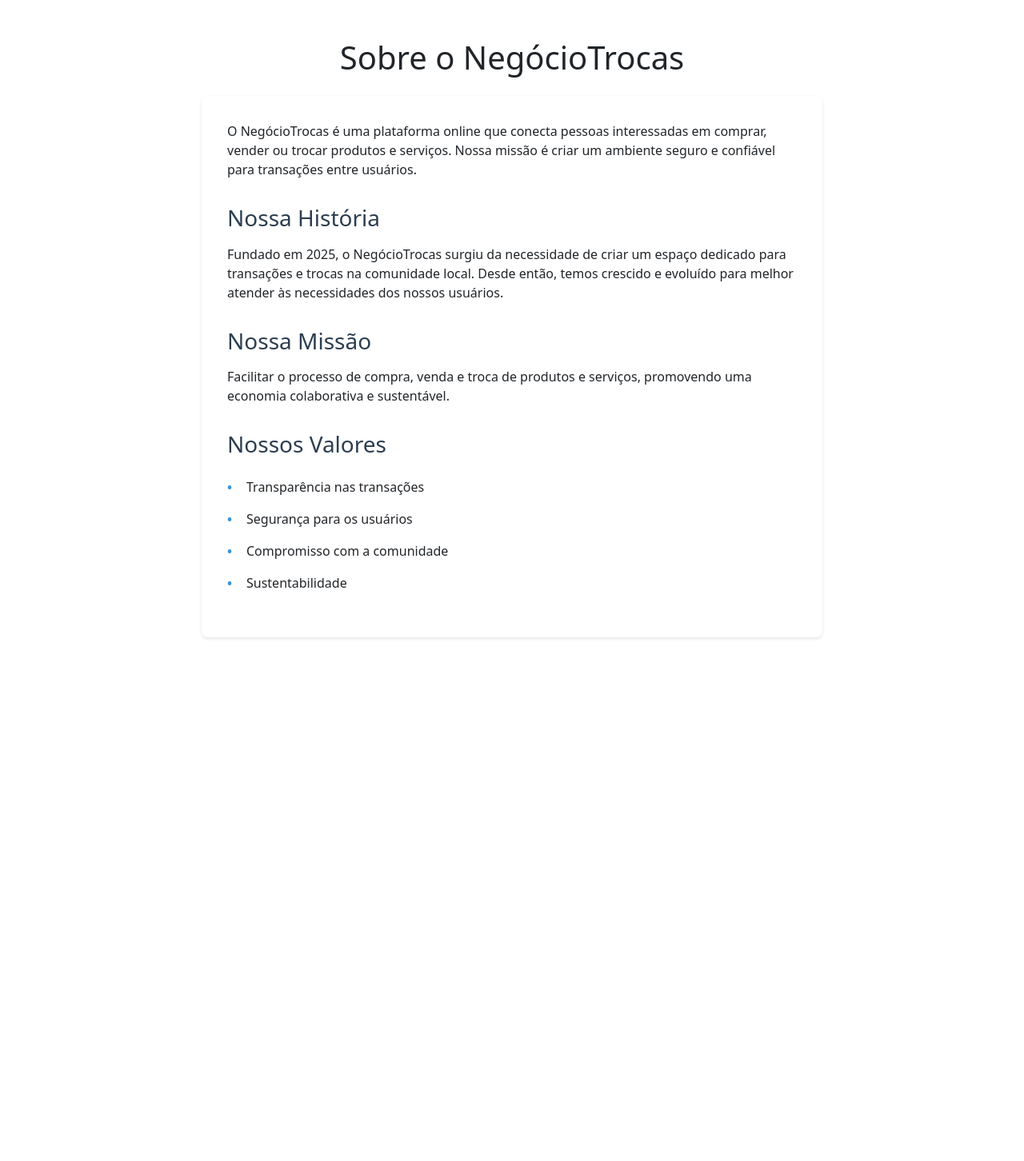
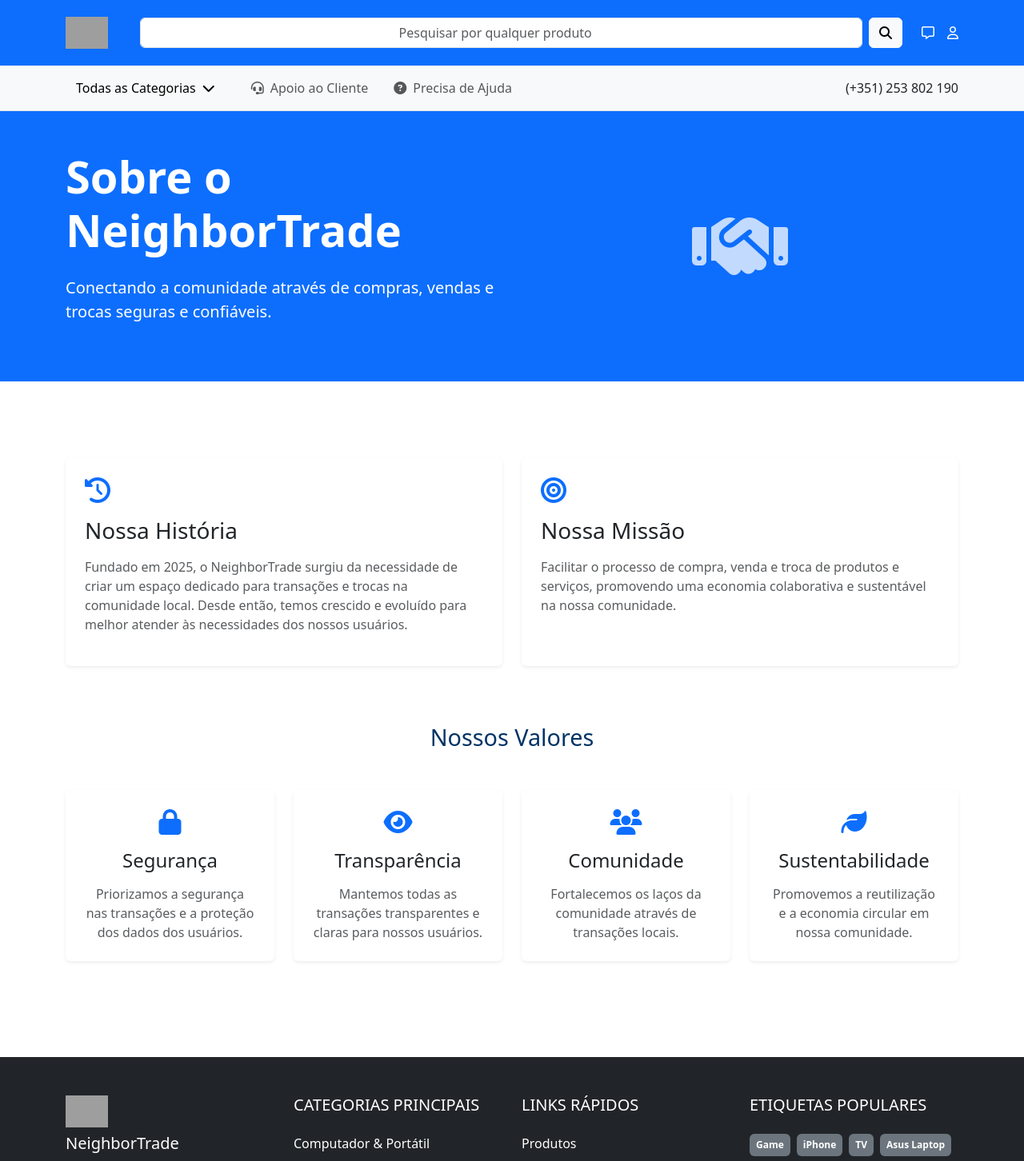
Before and after one commit to ipca-pedro/NeighborTradeMarket, a React (Create React App) app in the folder frontend/: page /sobre-nos in a window 1280 px wide. Shown: the top 1452 px of the page at 80% size. Before the commit the page ends 845 px from the top, so only its background shows below. Built offline with nearby package versions, Linux system fonts and the light colour scheme; grey boxes are pictures that could not be loaded.

Commit message:
Alteração precisa de ajuda e sobre nós

```diff
--- a/frontend/src/components/about/About.js
+++ b/frontend/src/components/about/About.js
@@ -1,44 +1,128 @@
 import React from 'react';
-import { Container, Row, Col } from 'react-bootstrap';
+import { Container, Row, Col, Card } from 'react-bootstrap';
+import Header from '../layout/Header';
+import Footer from '../layout/Footer';
 import './About.css';
 
 const About = () => {
     return (
-        <Container className="about-page py-5">
-            <Row>
-                <Col>
-                    <h1 className="text-center mb-4">Sobre o NegócioTrocas</h1>
-                    <div className="about-content">
-                        <p>
-                            O NegócioTrocas é uma plataforma online que conecta pessoas interessadas em comprar,
-                            vender ou trocar produtos e serviços. Nossa missão é criar um ambiente seguro e
-                            confiável para transações entre usuários.
+        <>
+            <Header />
+
+            {/* Banner Principal */}
+            <section className="hero-section bg-primary text-white py-5 mb-5">
+                <Container>
+                    <Row className="align-items-center">
+                        <Col md={6}>
+                            <h1 className="display-4 fw-bold mb-4">Sobre o NeighborTrade</h1>
+                            <p className="lead mb-4">
+                                Conectando a comunidade através de compras, vendas e trocas seguras e confiáveis.
                             </p>
+                        </Col>
+                        <Col md={6} className="text-center">
+                            <i className="fas fa-handshake fa-6x opacity-75"></i>
+                        </Col>
+                    </Row>
+                </Container>
+            </section>
 
-                        <h3>Nossa História</h3>
-                        <p>
-                            Fundado em 2025, o NegócioTrocas surgiu da necessidade de criar um espaço
+            {/* Conteúdo Principal */}
+            <Container className="py-5">
+                {/* Nossa História */}
+                <Row className="mb-5">
+                    <Col lg={6} className="mb-4">
+                        <Card className="border-0 shadow-sm h-100">
+                            <Card.Body className="p-4">
+                                <div className="text-primary mb-3">
+                                    <i className="fas fa-history fa-2x"></i>
+                                </div>
+                                <h3 className="mb-3">Nossa História</h3>
+                                <p className="text-muted">
+                                    Fundado em 2025, o NeighborTrade surgiu da necessidade de criar um espaço
                                     dedicado para transações e trocas na comunidade local. Desde então, temos
                                     crescido e evoluído para melhor atender às necessidades dos nossos usuários.
                                 </p>
+                            </Card.Body>
+                        </Card>
+                    </Col>
+                    <Col lg={6} className="mb-4">
+                        <Card className="border-0 shadow-sm h-100">
+                            <Card.Body className="p-4">
+                                <div className="text-primary mb-3">
+                                    <i className="fas fa-bullseye fa-2x"></i>
+                                </div>
+                                <h3 className="mb-3">Nossa Missão</h3>
+                                <p className="text-muted">
+                                    Facilitar o processo de compra, venda e troca de produtos e serviços,
+                                    promovendo uma economia colaborativa e sustentável na nossa comunidade.
+                                </p>
+                            </Card.Body>
+                        </Card>
+                    </Col>
+                </Row>
 
-                        <h3>Nossa Missão</h3>
-                        <p>
-                            Facilitar o processo de compra, venda e troca de produtos e serviços,
-                            promovendo uma economia colaborativa e sustentável.
+                {/* Nossos Valores */}
+                <Row className="mb-5">
+                    <Col xs={12} className="text-center mb-4">
+                        <h2 className="section-title">Nossos Valores</h2>
+                    </Col>
+                    <Col md={3} className="mb-4">
+                        <Card className="border-0 shadow-sm h-100 text-center">
+                            <Card.Body className="p-4">
+                                <div className="text-primary mb-3">
+                                    <i className="fas fa-lock fa-2x"></i>
+                                </div>
+                                <h4 className="mb-3">Segurança</h4>
+                                <p className="text-muted mb-0">
+                                    Priorizamos a segurança nas transações e a proteção dos dados dos usuários.
                                 </p>
-
-                        <h3>Nossos Valores</h3>
-                        <ul>
-                            <li>Transparência nas transações</li>
-                            <li>Segurança para os usuários</li>
-                            <li>Compromisso com a comunidade</li>
-                            <li>Sustentabilidade</li>
-                        </ul>
+                            </Card.Body>
+                        </Card>
+                    </Col>
+                    <Col md={3} className="mb-4">
+                        <Card className="border-0 shadow-sm h-100 text-center">
+                            <Card.Body className="p-4">
+                                <div className="text-primary mb-3">
+                                    <i className="fas fa-eye fa-2x"></i>
                                 </div>
+                                <h4 className="mb-3">Transparência</h4>
+                                <p className="text-muted mb-0">
+                                    Mantemos todas as transações transparentes e claras para nossos usuários.
+                                </p>
+                            </Card.Body>
+                        </Card>
+                    </Col>
+                    <Col md={3} className="mb-4">
+                        <Card className="border-0 shadow-sm h-100 text-center">
+                            <Card.Body className="p-4">
+                                <div className="text-primary mb-3">
+                                    <i className="fas fa-users fa-2x"></i>
+                                </div>
+                                <h4 className="mb-3">Comunidade</h4>
+                                <p className="text-muted mb-0">
+                                    Fortalecemos os laços da comunidade através de transações locais.
+                                </p>
+                            </Card.Body>
+                        </Card>
+                    </Col>
+                    <Col md={3} className="mb-4">
+                        <Card className="border-0 shadow-sm h-100 text-center">
+                            <Card.Body className="p-4">
+                                <div className="text-primary mb-3">
+                                    <i className="fas fa-leaf fa-2x"></i>
+                                </div>
+                                <h4 className="mb-3">Sustentabilidade</h4>
+                                <p className="text-muted mb-0">
+                                    Promovemos a reutilização e a economia circular em nossa comunidade.
+                                </p>
+                            </Card.Body>
+                        </Card>
                     </Col>
                 </Row>
             </Container>
+
+            <Footer />
+        </>
     );
 };
 
--- a/frontend/src/components/layout/Header.js
+++ b/frontend/src/components/layout/Header.js
@@ -1,6 +1,6 @@
 import React, { useState, useEffect, useRef } from 'react';
 import { Link, useNavigate } from 'react-router-dom';
-import { Navbar, Nav, Container, Form, Button, Dropdown } from 'react-bootstrap';
+import { Navbar, Nav, Container, Form, Button, Dropdown, Modal } from 'react-bootstrap';
 import { useAuth } from '../../contexts/AuthContext';
 import LoginPopup from '../auth/LoginPopup';
 import CategoryMenu from './CategoryMenu';
@@ -12,6 +12,7 @@
     const navigate = useNavigate();
     const searchRef = useRef(null);
     const [searchTerm, setSearchTerm] = useState('');
+    const [showHelpModal, setShowHelpModal] = useState(false);
 
     const handleSearch = (e) => {
         e.preventDefault();
@@ -68,16 +69,16 @@
                             height="40"
                             className="d-inline-block align-top"
                         />
-                        <span className="ms-2">NeighborTrade</span>
+
                     </Navbar.Brand>
 
-                    <div className="search-bar mx-auto">
+                    <div className="search-bar mx-auto flex-grow-1 px-4">
                         <Form onSubmit={handleSearch} className="d-flex">
                             <Form.Control
                                 ref={searchRef}
                                 type="search"
-                                placeholder="Pesquisar por qualquer coisa..."
-                                className="me-2"
+                                placeholder="Pesquisar por qualquer produto"
+                                className="me-2 text-center"
                                 aria-label="Pesquisar"
                                 value={searchTerm}
                                 onChange={(e) => setSearchTerm(e.target.value)}
@@ -159,14 +160,70 @@
                             <i className="fas fa-headset me-2"></i>
                             <span>Apoio ao Cliente</span>
                         </Nav.Link>
-                        <Nav.Link href="#" className="d-flex align-items-center ms-3">
+                        <Nav.Link onClick={() => setShowHelpModal(true)} className="d-flex align-items-center ms-3" style={{ cursor: 'pointer' }}>
                             <i className="fas fa-question-circle me-2"></i>
                             <span>Precisa de Ajuda</span>
                         </Nav.Link>
+
+                        {/* Modal de Ajuda */}
+                        <Modal
+                            show={showHelpModal}
+                            onHide={() => setShowHelpModal(false)}
+                            centered
+                            className="contact-modal"
+                        >
+                            <Modal.Header closeButton className="bg-primary text-white">
+                                <Modal.Title>
+                                    <i className="fas fa-info-circle me-2"></i>
+                                    Informações de Contacto
+                                </Modal.Title>
+                            </Modal.Header>
+                            <Modal.Body className="p-4">
+                                <div className="contact-info">
+                                    <div className="mb-4">
+                                        <h5 className="text-primary">
+                                            <i className="fas fa-envelope me-2"></i>
+                                            Email
+                                        </h5>
+                                        <p className="ms-4 mb-0">
+                                            <a href="mailto:info@neighbortrade.com" className="text-decoration-none">
+                                                info@neighbortrade.com
+                                            </a>
+                                        </p>
+                                    </div>
+
+                                    <div className="mb-4">
+                                        <h5 className="text-primary">
+                                            <i className="fas fa-phone me-2"></i>
+                                            Telefone
+                                        </h5>
+                                        <p className="ms-4 mb-0">
+                                            <a href="tel:+351253802190" className="text-decoration-none">
+                                                (+351) 253 802 190
+                                            </a>
+                                        </p>
+                                    </div>
+
+                                    <div className="mb-4">
+                                        <h5 className="text-primary">
+                                            <i className="fas fa-map-marker-alt me-2"></i>
+                                            Morada
+                                        </h5>
+                                        <p className="ms-4 mb-0">
+                                            Campus do IPCA<br />
+                                            Lugar do Aldão<br />
+                                            4750-810 Barcelos
+                                        </p>
+                                    </div>
+
+
+                                </div>
+                            </Modal.Body>
+                        </Modal>
                     </Nav>
 
                     <div className="ms-auto">
-                        <span>+351 202-555-0104</span>
+                        <span>(+351) 253 802 190</span>
                     </div>
                 </Container>
             </Navbar>
```
Also changed, not shown: 1 other file (tests, documents, lock files or other folders). Lines whose indentation alone changed are shown as unchanged.
